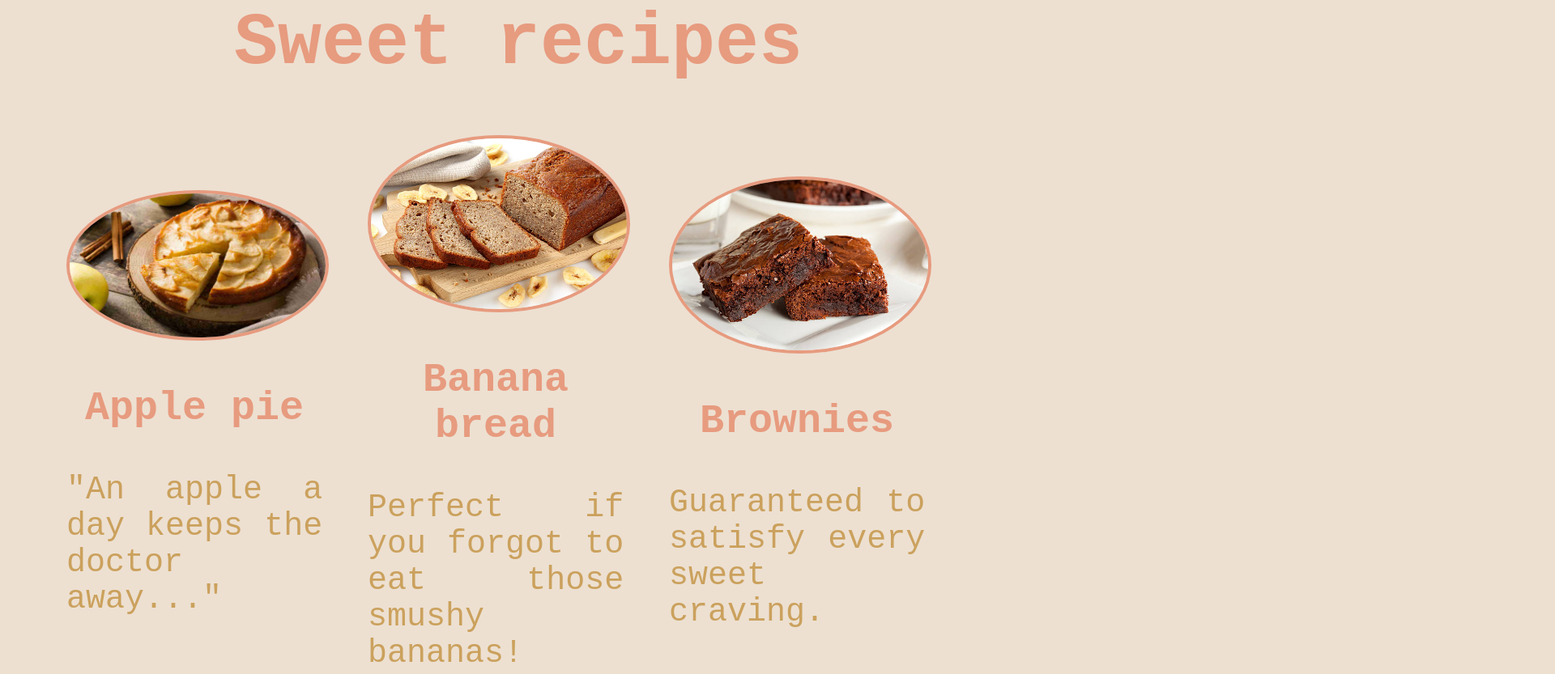
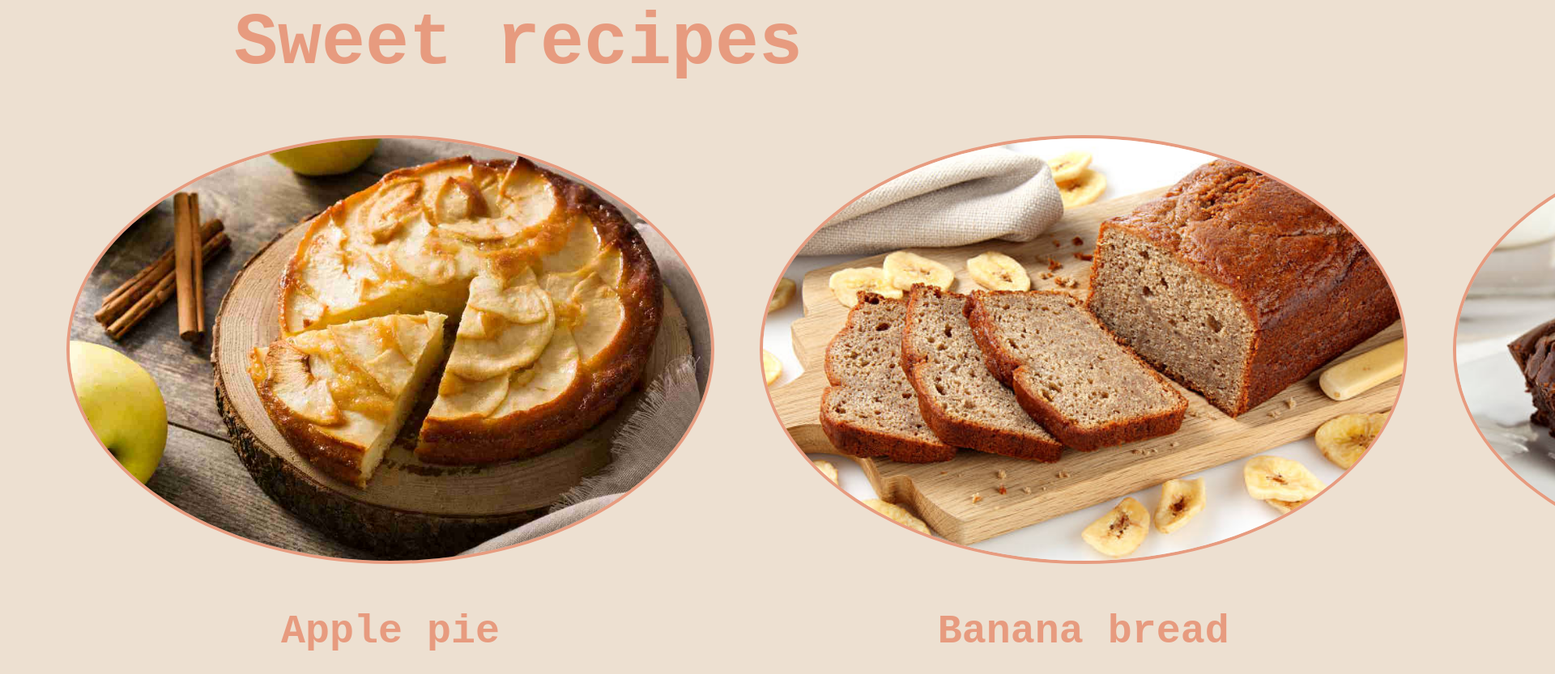
Before and after one commit to NoOneObserves/odin, a plain HTML site: page project-recipes-2.0/index.html in a window 1280 px wide. Shown: the part 2417-3250 px from the top of the page at 81% size, 1920 px wide, since content can reach past the window. Drawn offline with Linux system fonts and the light colour scheme.

Commit message:
Fix recipe's alignment

```diff
--- a/project-recipes-2.0/style.css
+++ b/project-recipes-2.0/style.css
@@ -49,10 +49,12 @@ h3 {
 }
 
 .recipe {
-    width: 100%;
+    width: 800px;
+    height: 530px;
     border-radius: 50%;
     border:4px solid #e79b7f;
     padding-bottom: 1;
+    box-sizing: border-box;
 }
 
 .ingredients-block, .step-block {
```
